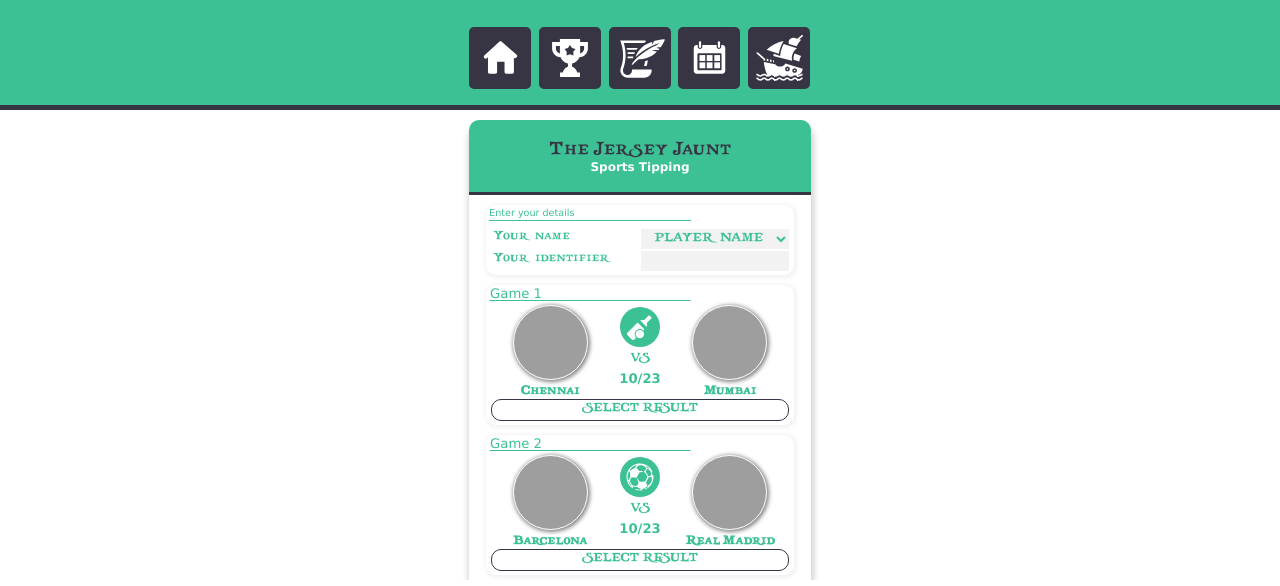
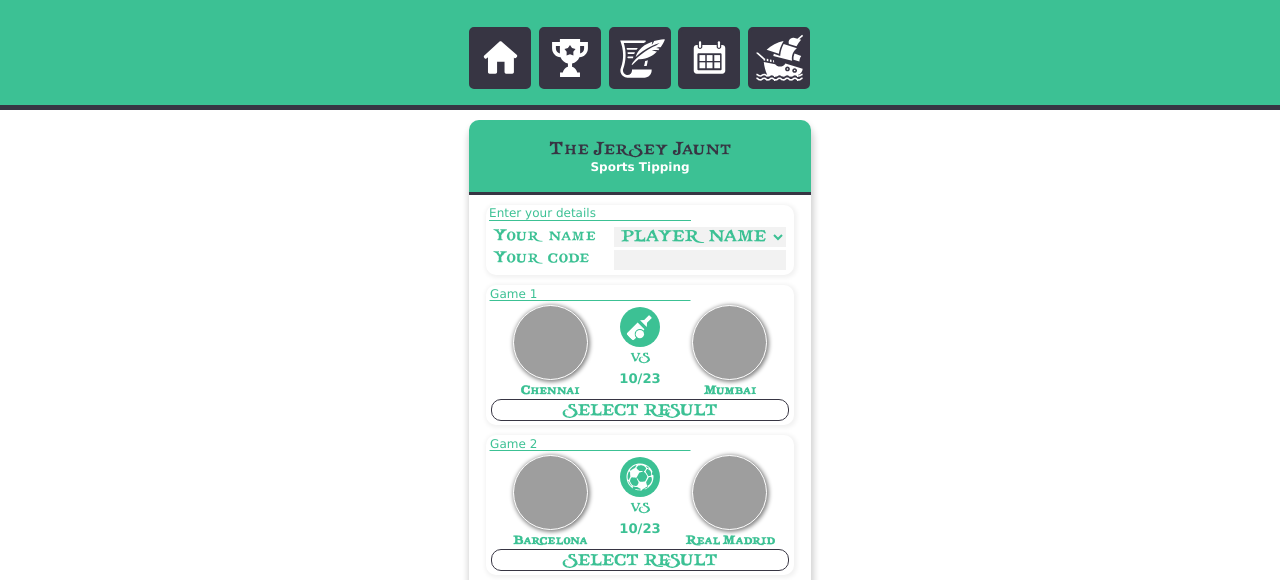
Before and after one commit to dmhburke/db-jaunt-production, a Django app: page /entertips/ in a window 1280 px wide. Shown: the top 586 px of the page. Run offline with Django 3.2, Linux system fonts and the light colour scheme; data that the repository does not hold is empty; some libraries are stand-ins or nearby versions; grey boxes are pictures that could not be loaded.

Commit message:
update sports tips enter css

```diff
--- a/catalog/static/css/styles.css
+++ b/catalog/static/css/styles.css
@@ -1424,7 +1424,7 @@
   height: 20%;
   width: 67%;
   line-height: 10px;
-  font-size: 0.8rem;
+  font-size: var(--fontSizeHeader4);
   border-bottom: 1px solid var(--brandColorMain);
   color: var(--brandColorMain);
 }
@@ -1433,7 +1433,7 @@
   display: inline-block;
   vertical-align: middle;
   height: 70%;
-  width: 49%;
+  width: 40%;
   margin-top: 4px;
 }
 
@@ -1443,7 +1443,7 @@
   padding-left: 4px;
   font-family: var(--brandFont);
   color: var(--brandColorMain);
-  font-size: var(--fontSizeHeader4);
+  font-size: 16px;
 }
 
 #tippingPassword {
@@ -1452,14 +1452,14 @@
   padding-left: 4px;
   font-family: var(--brandFont);
   color: var(--brandColorMain);
-  font-size: var(--fontSizeHeader4);
+  font-size: 16px;
 }
 
 #leftNameInput {
   display: inline-block;
   vertical-align: middle;
   height: 70%;
-  width: 49%;
+  width: 57%;
   margin-top: 4px;
 }
 
@@ -1470,7 +1470,7 @@
   width: 100%;
   text-align-last: center;
   font-family: var(--brandFont);
-  font-size: var(--fontSizeHeader4);
+  font-size: 16px;
   text-transform: uppercase;
   color: var(--brandColorMain);
 }
@@ -1482,7 +1482,7 @@
   width: 100%;
   text-align: center;
   font-family: var(--brandFont);
-  font-size: var(--fontSizeHeader4);
+  font-size: 16px;
   text-transform: uppercase;
   color: var(--brandColorMain);
 }
@@ -1513,7 +1513,7 @@
   border: 1px solid white;
   line-height: 10px;
   color: var(--brandColorMain);
-  font-size: var(--fontSizeMainText);
+  font-size: var(--fontSizeHeader4);
   border-bottom: 1px solid var(--brandColorMain);
 }
 
@@ -1653,10 +1653,10 @@
   background: none;
   text-align-last: center;
   font-family: var(--brandFont);
-  font-size: var(--fontSizeHeader4);
+  font-size: 16px;
   text-transform: uppercase;
   color: var(--brandColorMain);
-  width: 160px;
+  min-width: 100px;
   display: block;
   margin: 0 auto;
   }
--- a/catalog/templates/enterSportsTips.html
+++ b/catalog/templates/enterSportsTips.html
@@ -23,7 +23,7 @@
     <div id="authTopRow">Enter your details</div>
     <div id="rightNameInstructions">
       <div id="tippingUsername">Your name</div>
-      <div id="tippingPassword">Your identifier</div>
+      <div id="tippingPassword">Your code</div>
     </div>
     <div id="leftNameInput">
       <div id="tippingUsernameInput">{{ form.name }}</div>
```
